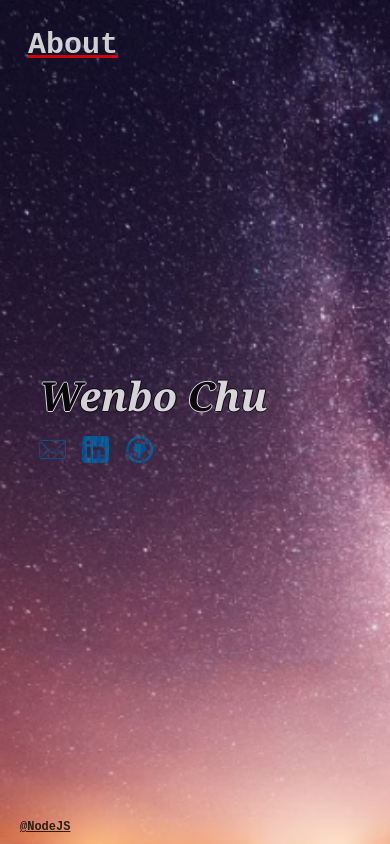
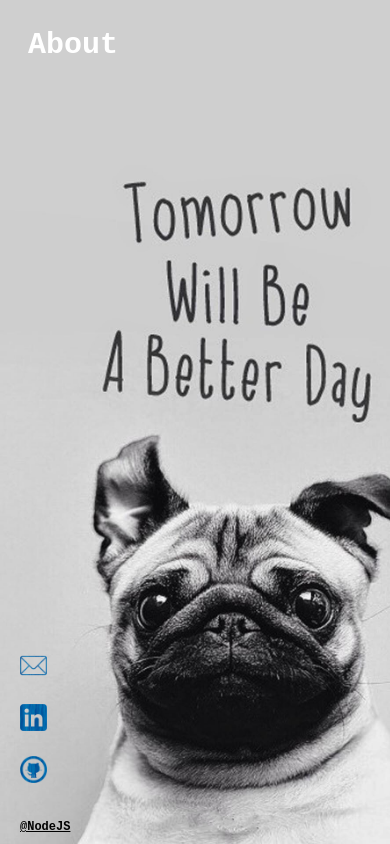
Before and after one commit to chuwenbo/Personal-Website, a website: page app/views/index.html in a window 390 px wide. Drawn offline with Linux system fonts and the light colour scheme.

Commit message:
update mobile UI

```diff
--- a/app/public/css/about.css
+++ b/app/public/css/about.css
@@ -44,7 +44,8 @@
         left: 0;
         transform: none;
         background-color: #ffffff;
-        border: 1px solid black;
-        opacity: 0.7;
+        border: 1px solid none;
+        opacity: 0.9;
+        font-size: 13px;
     }
 }
--- a/app/public/css/index.css
+++ b/app/public/css/index.css
@@ -47,5 +47,24 @@
 }
 
 @media only screen and (max-width: 500px) {
+    .main-title-name{
+        display: none;
+    }
 
+    .centered {
+        position: unset;
+        top: unset;
+        left: unset;
+        transform: none;
+    }
+
+    .contact-bar{
+        position: absolute;
+        left: 20px;
+        bottom: 50px;
+    }
+
+    .contact-bar a{
+        display:block;
+    }
 }
--- a/app/public/css/site.css
+++ b/app/public/css/site.css
@@ -45,12 +45,12 @@ a{
     body {
         background-color: white;
         font-family: monospace;
-        background-image: url('/img/background.png');
+        background-image: url('/img/background/TomorrowWillBeABetterDay.jpg');
         color: white;
         background-size: cover;
         background-repeat: no-repeat;
         background-attachment: fixed;
-        opacity: 0.8;
+        opacity: unset;
     }
 
     a{
@@ -63,5 +63,6 @@ a{
 
     .menu-bar a {
         font-size: 30px;
+        text-decoration: none;
     }
 }
--- a/app/views/index.html
+++ b/app/views/index.html
@@ -15,7 +15,7 @@
 <body>
     <div class="menu-bar"><a href="/about">About</a></div>
     <div class="centered main-title">
-        <div>
+        <div class="main-title-name">
             <span class="main-title-first">W</span>enbo <span class="main-title-first">C</span>hu
         </div>
         <div class="contact-bar">
```
Also changed, not shown: app/public/img/background/Abstract Blue Purple Texture Lockscreen Android Wallpaper.jpg (added), app/public/img/background/City Traffic Evening Tilt Shift HD Android Wallpaper.jpg (added), app/public/img/background/Concrete Road White Lines Background Android Wallpaper.jpg (added), app/public/img/background/Dark Metal Steel Clean Android Wallpaper.png (added), app/public/img/background/Green Haze Blur Gradient Android Wallpaper.jpg (added), app/public/img/background/Misty Hills Landscape Android Wallpaper.jpg (added), app/public/img/background/TomorrowWillBeABetterDay.jpg (added), app/public/img/background/background.png (renamed from app/public/img/background.png), 1 other file.
